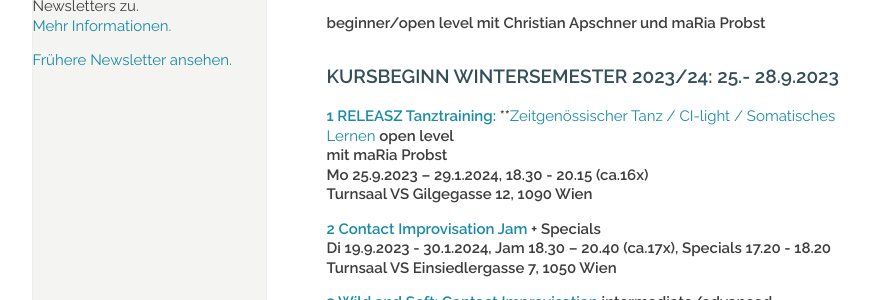
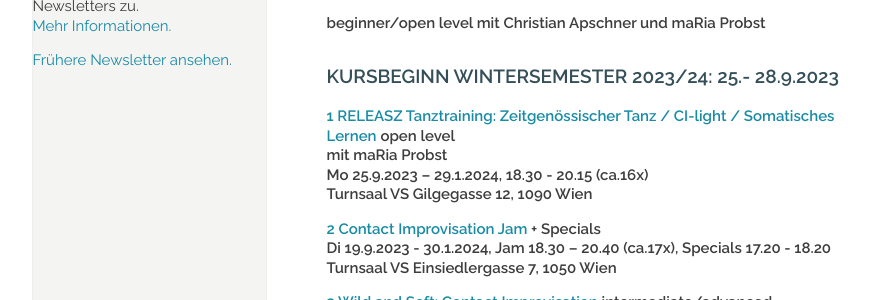
Before and after one commit to manulari/rollingpointat, a Jekyll site: the page built from _pages_de/index.md, in a window 1280 px wide and 900 px high, scrolled down 1053 px. Shown: the part 153-453 px from the top of the window, without its empty margins (152-1027 px from the left). Built offline with Jekyll 4.4.1, drawn with Linux system fonts in a browser that asks for light colours; comment, search, counter and statistics services are not loaded.

```diff
--- a/_pages_de/index.md
+++ b/_pages_de/index.md
@@ -25,7 +25,7 @@ Fotocredit: https://johannes-stolba.net/photography/
 
 ### **KURSBEGINN WINTERSEMESTER 2023/24: 25.- 28.9.2023**
 
-**[1 RELEASZ Tanztraining: ](/kurse#mo)\*\***[Zeitgenössischer Tanz / CI-light / Somatisches Lernen](/kurse#mo) **open level**\
+**[1 RELEASZ Tanztraining: ](/kurse#mo)[Zeitgenössischer Tanz / CI-light / Somatisches Lernen](/kurse#mo)** **open level**\
  **mit maRia Probst**\
 **Mo 25.9.2023 – 29.1.2024, 18.30 - 20.15 (ca.16x)**\
 **Turnsaal VS Gilgegasse 12, 1090 Wien**
```
